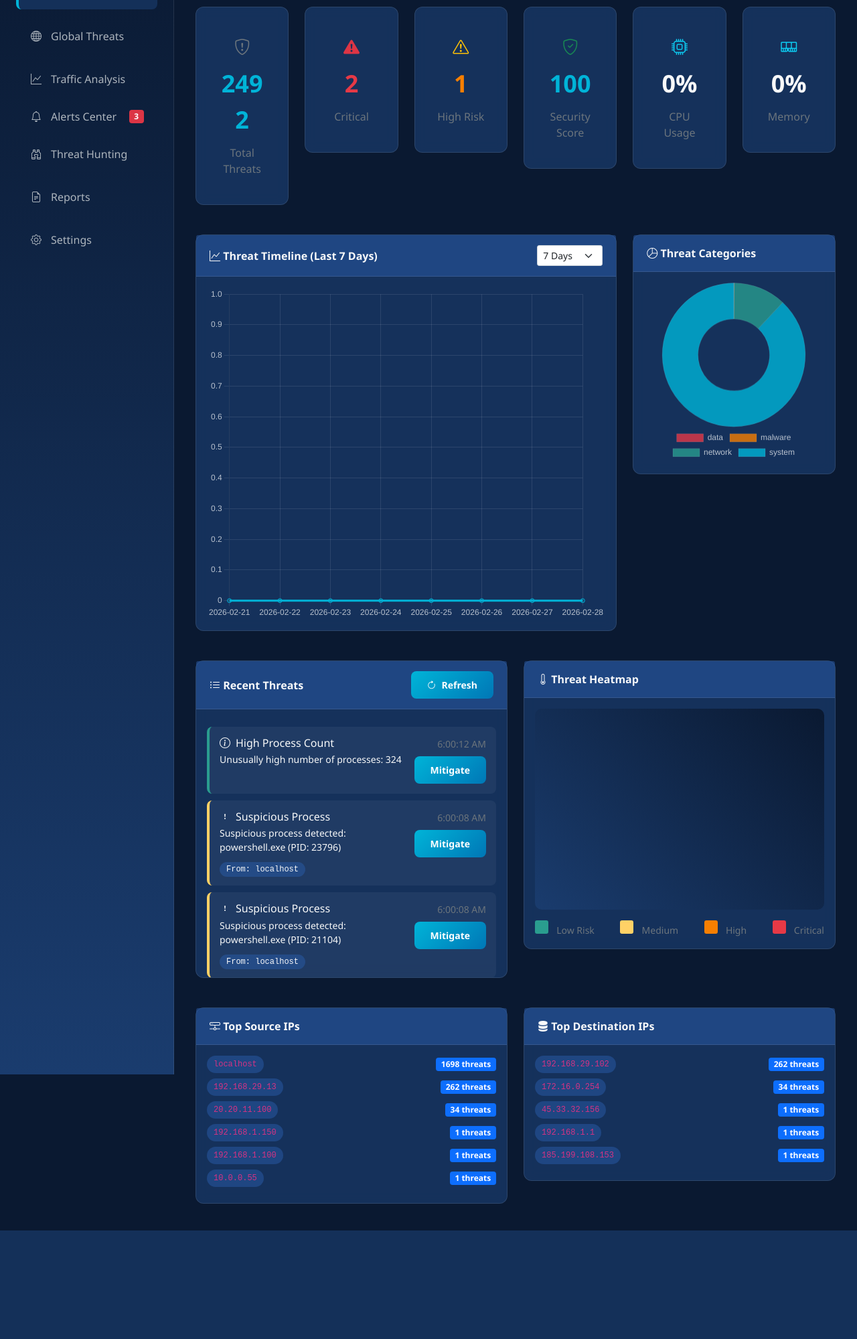
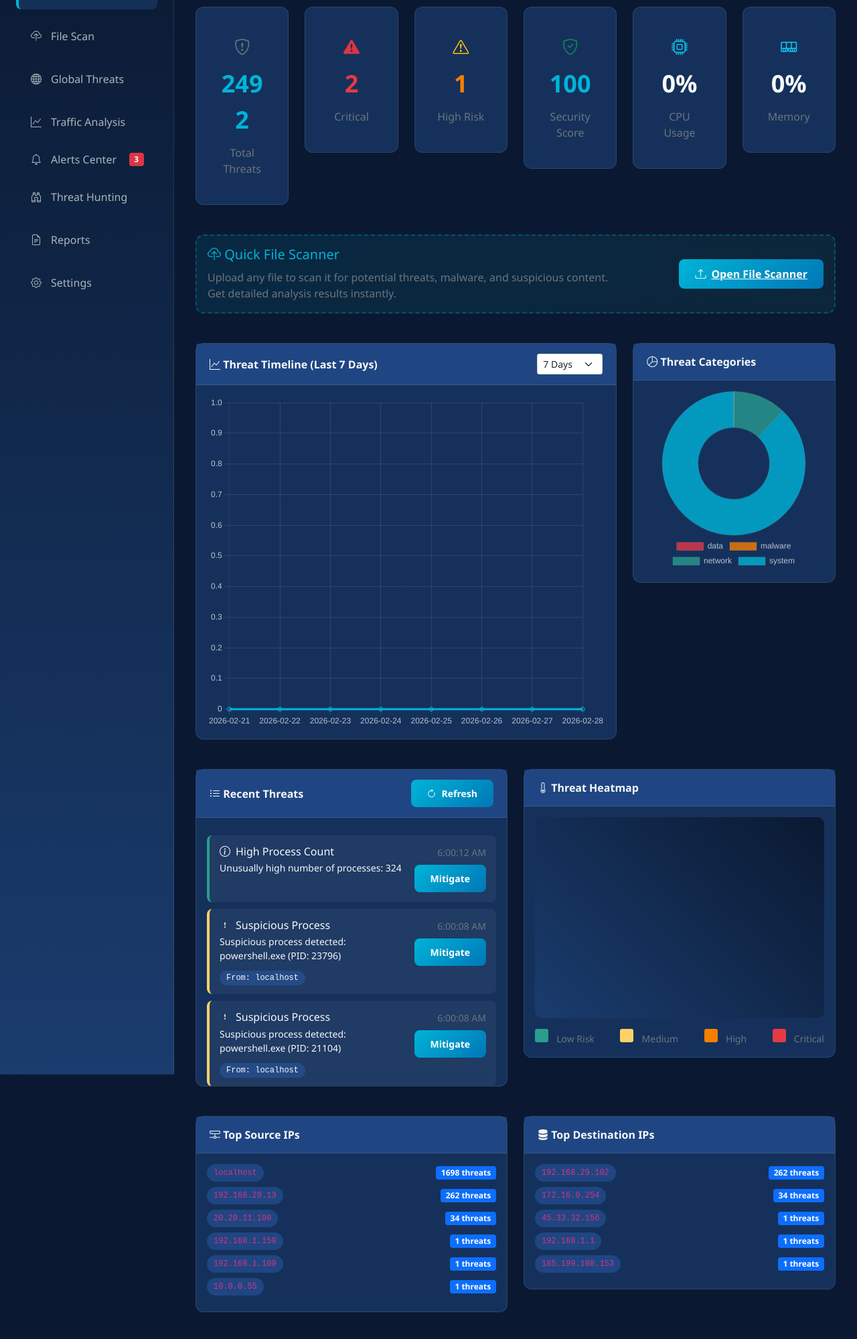
Before and after one commit to pranathi226/VSTD-project, a Flask app: page /dashboard in a window 1280 px wide. Shown: the part 156-2155 px from the top of the page at 67% size. Before the commit the page ends 1993 px from the top, so only its background shows below. Run offline with Flask 3, Linux system fonts and the light colour scheme; a user stored in the database is signed in; data comes from the database, SQL or seed files in the repository; some libraries are stand-ins or nearby versions.

Commit message:
Add File Scan navigation item and Quick File Scanner card to dashboard

```diff
--- a/VisualThreatDashboard/templates/dashboard.html
+++ b/VisualThreatDashboard/templates/dashboard.html
@@ -258,6 +258,12 @@
                         </a>
                     </div>
                     <div class="nav-item">
+                        <a class="nav-link" href="/scan">
+                            <i class="bi bi-cloud-upload"></i>
+                            File Scan
+                        </a>
+                    </div>
+                    <div class="nav-item">
                         <a class="nav-link" href="/global-threats">
                             <i class="bi bi-globe"></i>
                             Global Threats
@@ -389,6 +395,29 @@
                             <i class="bi bi-memory text-info" style="font-size: 24px;"></i>
                             <div class="stat-value" id="memoryUsage">0%</div>
                             <div class="text-muted">Memory</div>
+                        </div>
+                    </div>
+                </div>
+            </div>
+
+            <!-- Quick Upload Card -->
+            <div class="row mt-4">
+                <div class="col-lg-12">
+                    <div class="card" style="background: linear-gradient(135deg, rgba(0, 180, 216, 0.1), rgba(42, 157, 143, 0.1)); border: 2px dashed rgba(0, 180, 216, 0.3);">
+                        <div class="card-body">
+                            <div class="row align-items-center">
+                                <div class="col-lg-8">
+                                    <h5 style="color: var(--cyber-blue); margin-bottom: 10px;">
+                                        <i class="bi bi-cloud-upload"></i> Quick File Scanner
+                                    </h5>
+                                    <p class="text-muted mb-0">Upload any file to scan it for potential threats, malware, and suspicious content. Get detailed analysis results instantly.</p>
+                                </div>
+                                <div class="col-lg-4 text-lg-end mt-3 mt-lg-0">
+                                    <a href="/scan" class="btn-action">
+                                        <i class="bi bi-upload"></i> Open File Scanner
+                                    </a>
+                                </div>
+                            </div>
                         </div>
                     </div>
                 </div>
```
